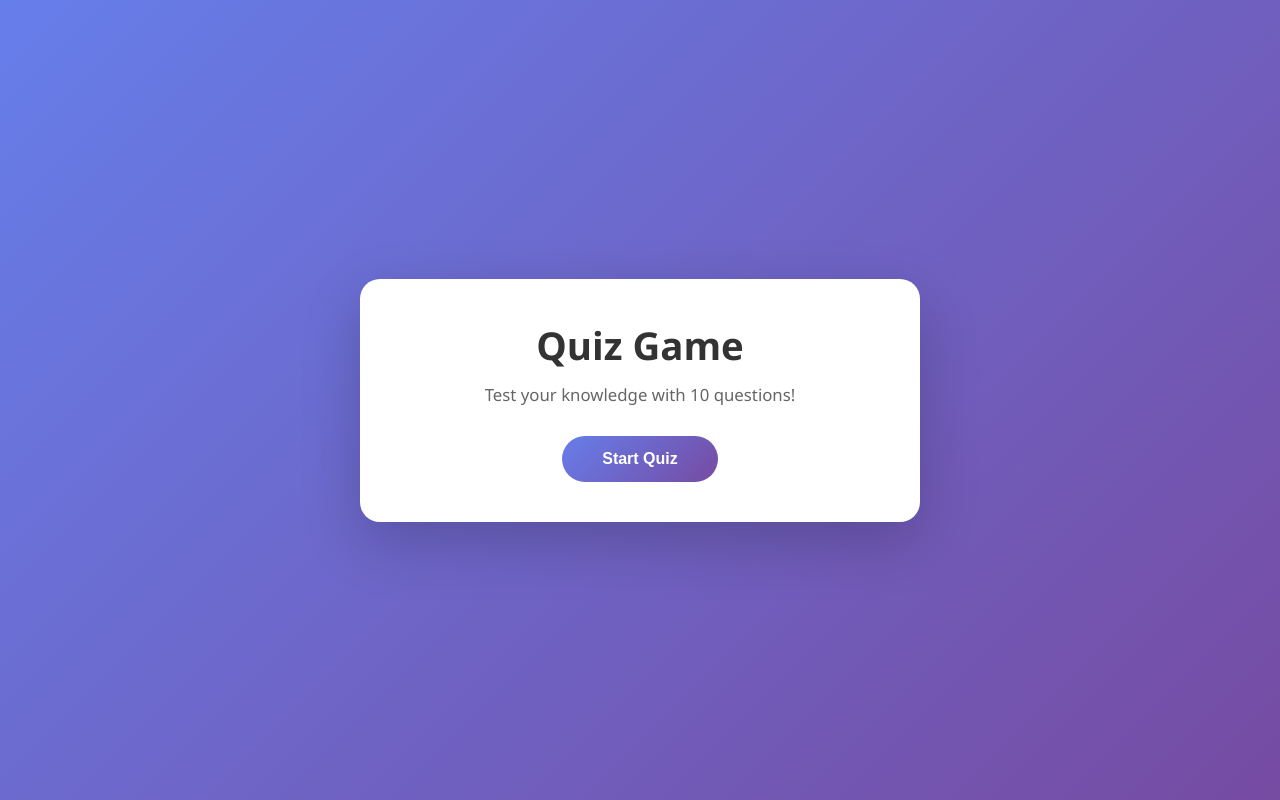
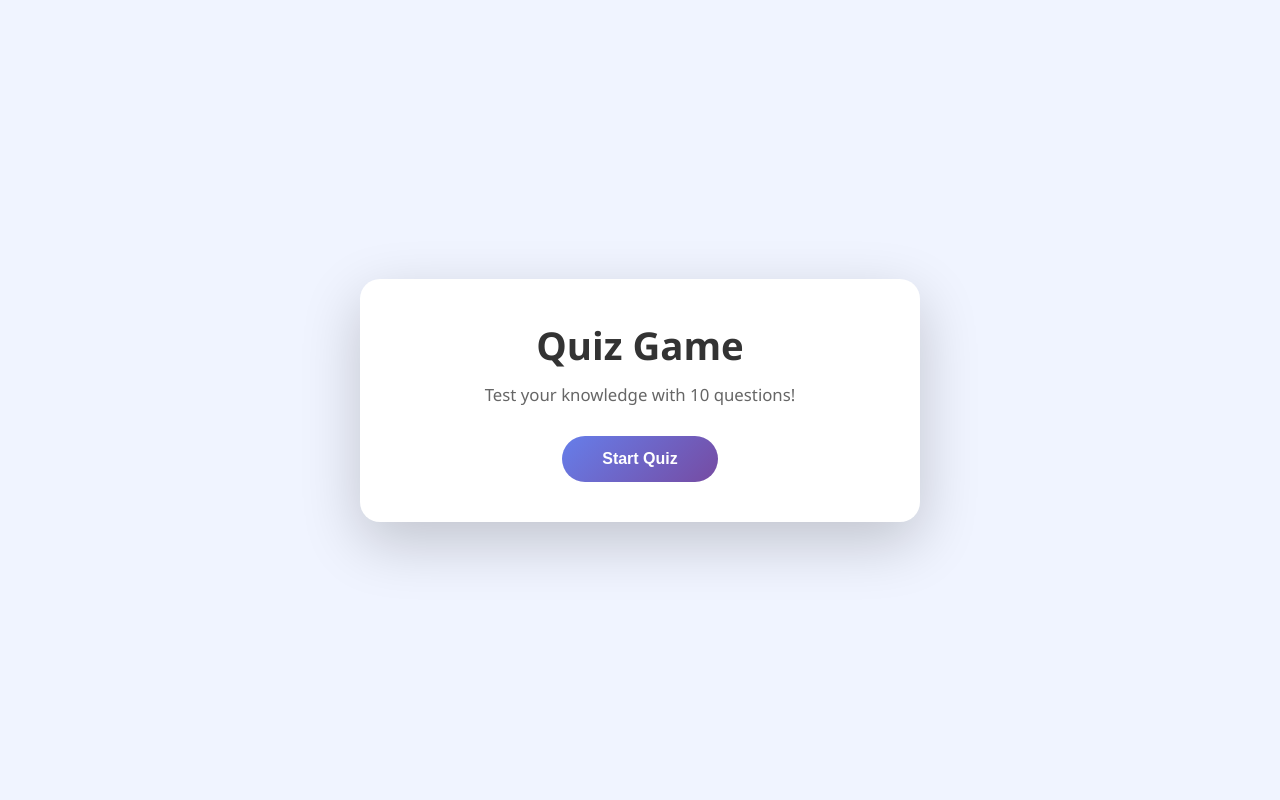
Before and after one commit to dopi95/Quiz, a plain HTML site: page index.html in a window 1280 px wide. Drawn offline with Linux system fonts and the light colour scheme.

Commit message:
style: replace gradient background with clean soft blue-white

```diff
--- a/css/style.css
+++ b/css/style.css
@@ -6,7 +6,7 @@
 
 body {
   font-family: 'Segoe UI', sans-serif;
-  background: linear-gradient(135deg, #667eea, #764ba2);
+  background: #f0f4ff;
   min-height: 100vh;
   display: flex;
   align-items: center;
```
